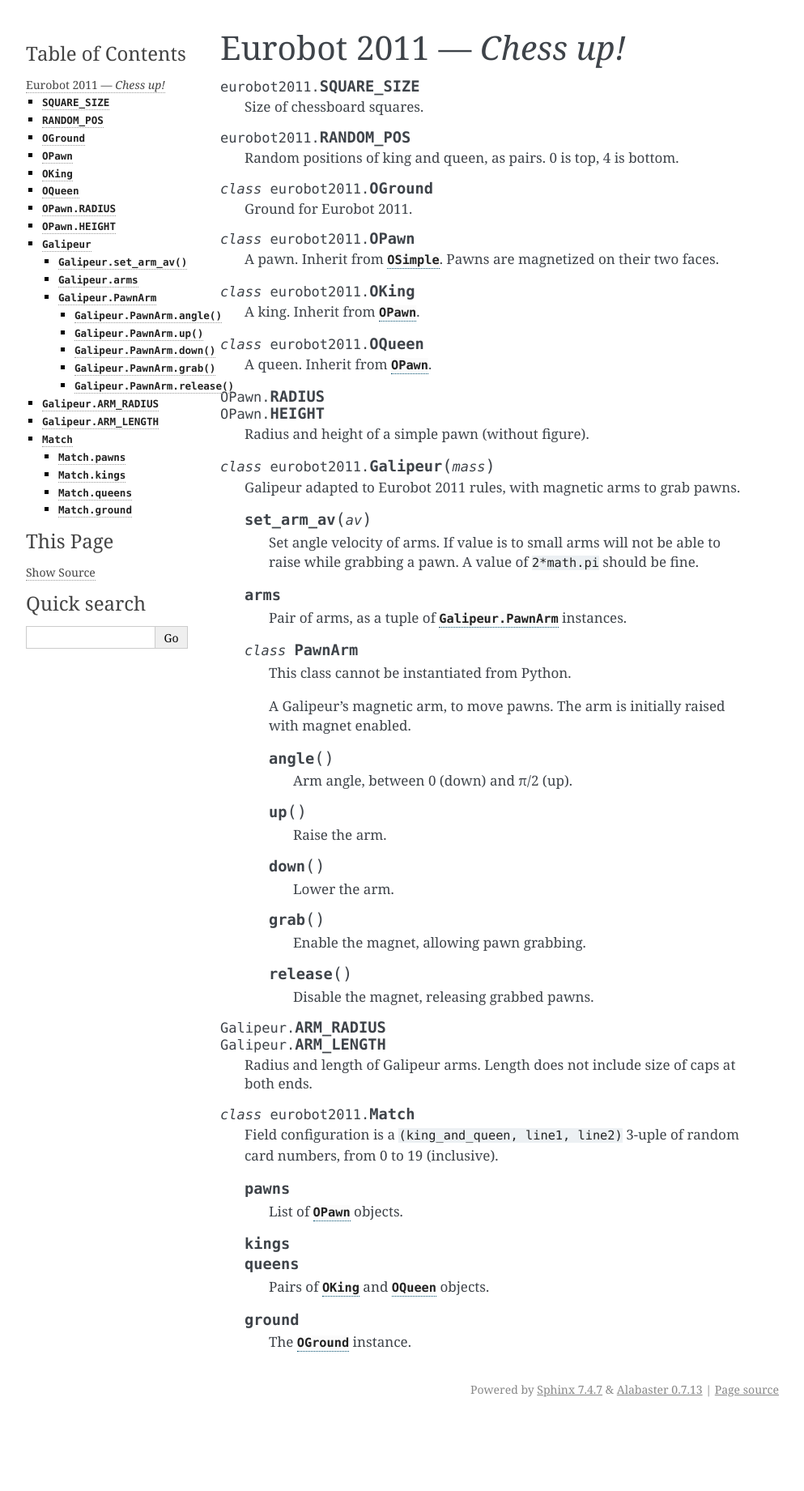
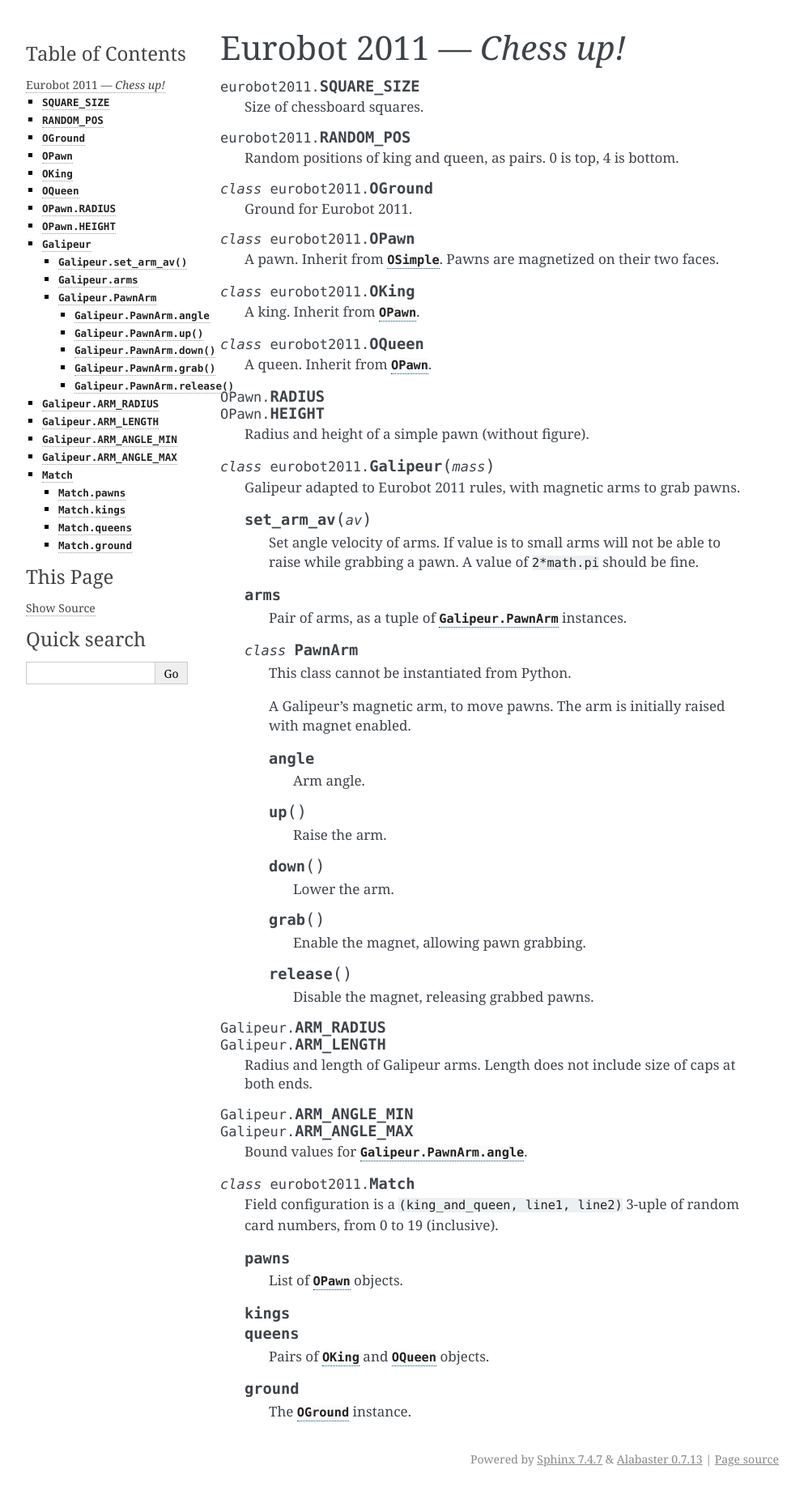
Before and after one commit to benoitryder/simulotter, a Sphinx documentation site: the page built from doc/eurobot2011.rst, in a window 1280 px wide. Shown: the whole page at 81% size, without its empty margins (148-1141 px from the left). Built offline with Sphinx 7.4.7, drawn with Linux system fonts in a browser that asks for light colours; before the commit the page ends 1755 px from its top, so only the background shows below that.

Commit message:
Galipeur arm configuration tweaking.

```diff
--- a/doc/eurobot2011.rst
+++ b/doc/eurobot2011.rst
@@ -57,9 +57,9 @@ Eurobot 2011 --- *Chess up!*
     A Galipeur's magnetic arm, to move pawns. The arm is
     initially raised with magnet enabled.
 
-    .. method:: angle
+    .. attribute:: angle
 
-      Arm angle, between 0 (down) and π/2 (up).
+      Arm angle.
 
     .. method:: up()
 
@@ -83,6 +83,11 @@ Eurobot 2011 --- *Chess up!*
   Radius and length of Galipeur arms.
   Length does not include size of caps at both ends.
 
+.. data:: Galipeur.ARM_ANGLE_MIN
+          Galipeur.ARM_ANGLE_MAX
+
+  Bound values for :attr:`Galipeur.PawnArm.angle`.
+
 
 .. class:: Match()
 
```
Also changed, not shown: 3 other files.
